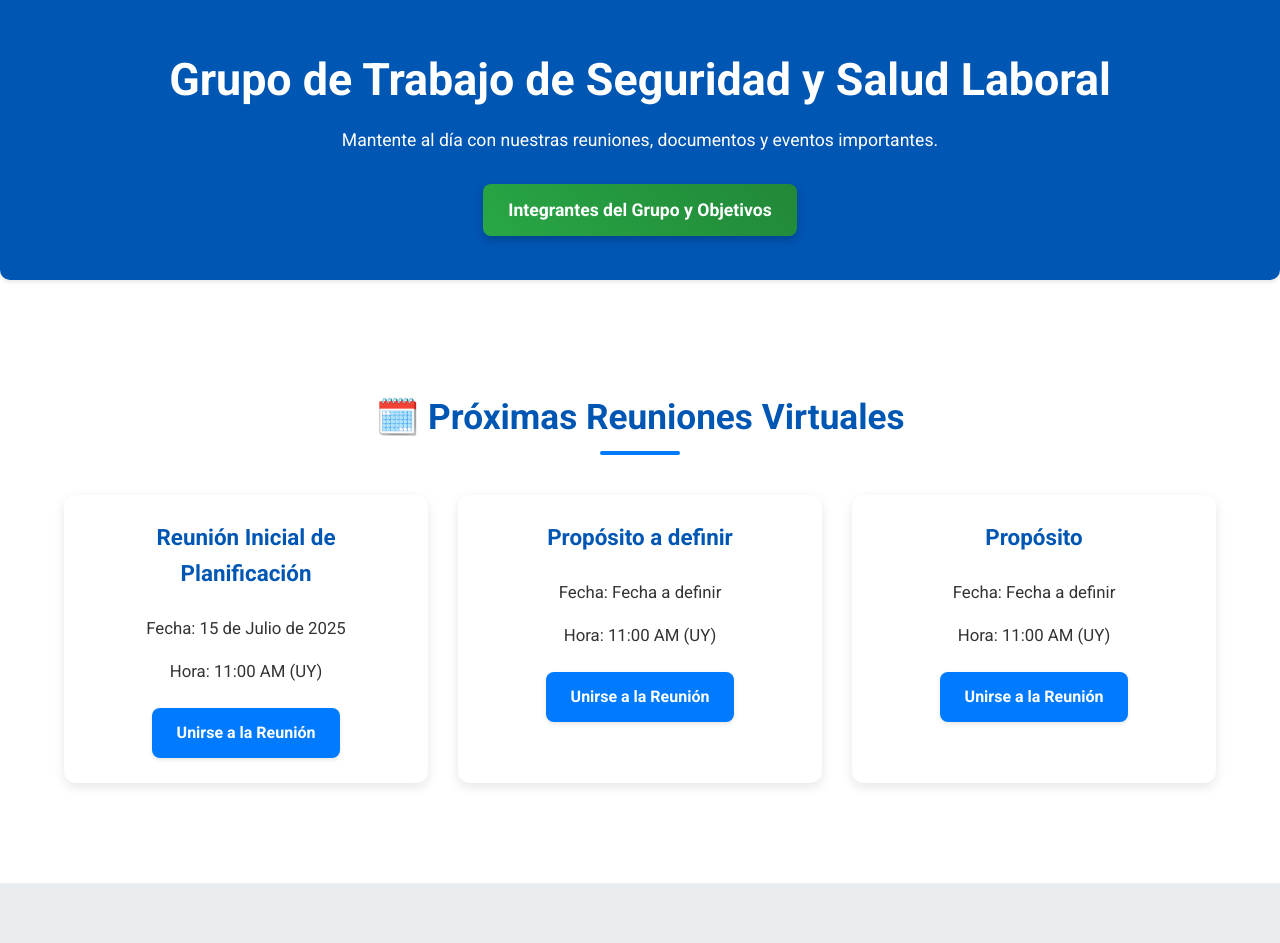
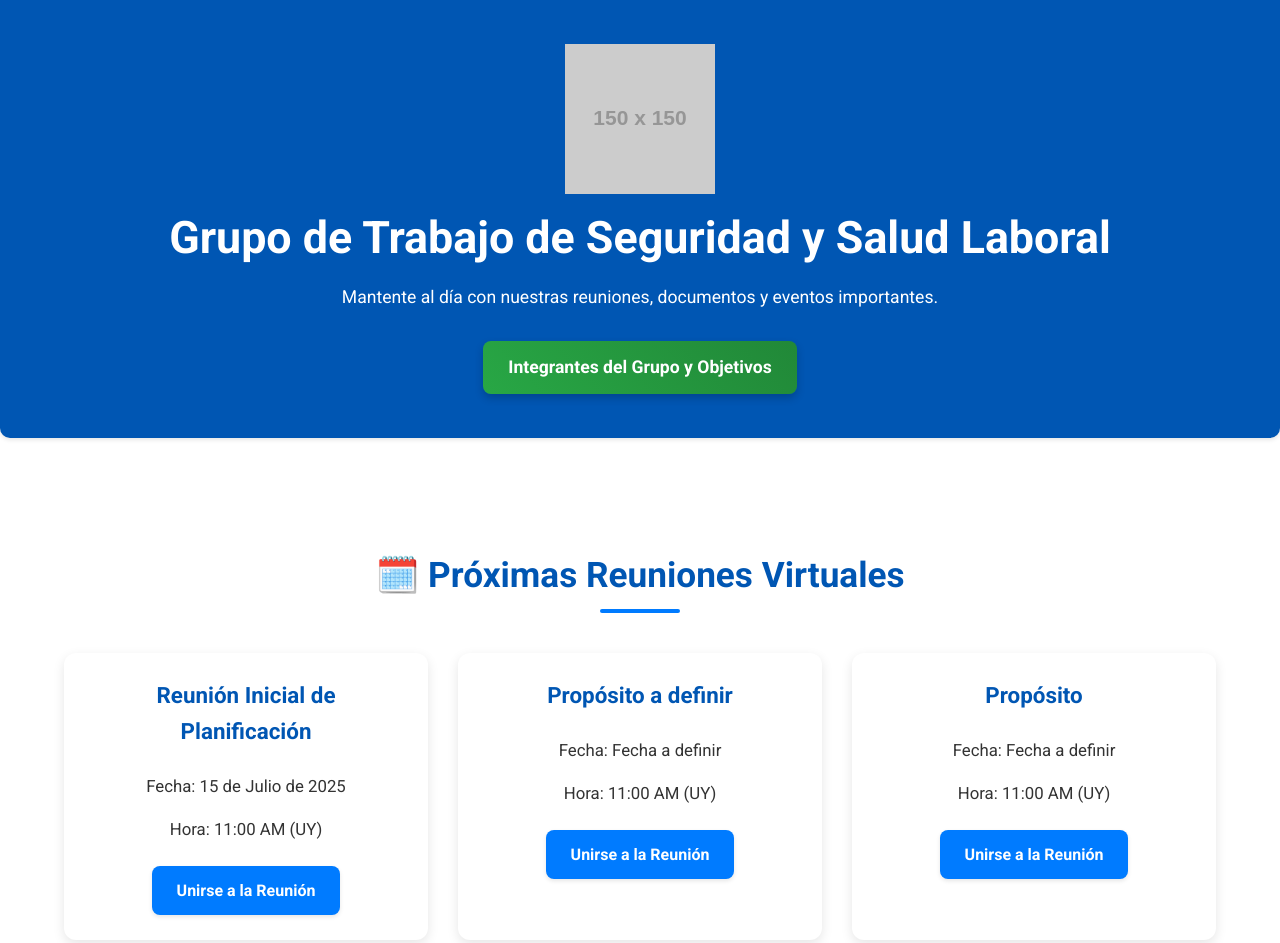
Before and after one commit to jcbelza/GrupoCIERSST, a plain HTML site: page index.html in a window 1280 px wide. Shown: the top 943 px of the page. Drawn offline with Linux system fonts and the light colour scheme; placeholder pictures from the web are drawn by us.

Commit message:
Update index.html

```diff
--- a/index.html
+++ b/index.html
@@ -265,6 +265,8 @@
 <body>
     <header>
         <div class="container">
+            <!-- Logo added here with onerror for fallback -->
+            <img src="Logo CIER-PhotoRoom (1).png" alt="Logo CIER" class="header-logo" onerror="this.onerror=null; this.src='https://placehold.co/150x150/cccccc/333333?text=Logo+CIER';">
             <h1>Grupo de Trabajo de Seguridad y Salud Laboral</h1>
             <p>Mantente al día con nuestras reuniones, documentos y eventos importantes.</p>
             <!-- New button for "Integrantes del Grupo" linking to Google Drive -->
```
